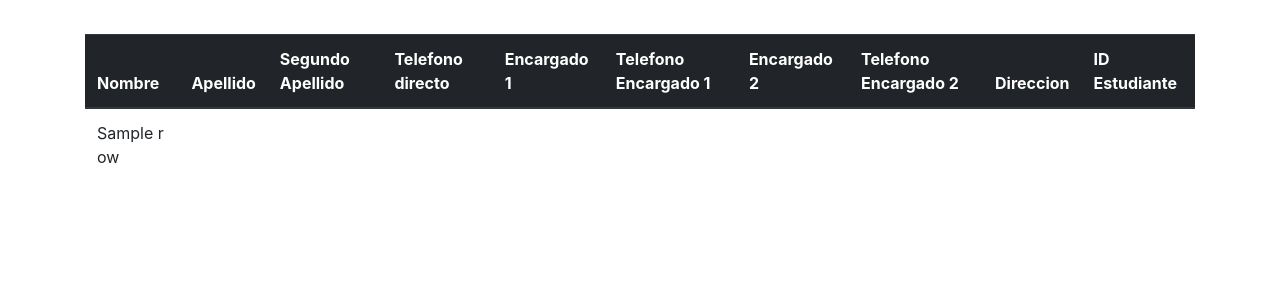
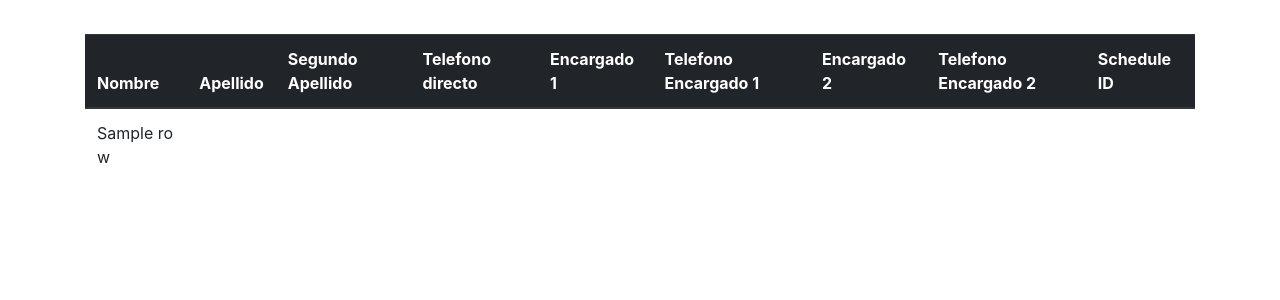
Before and after one commit to Ejas12/monoamie, a Flask app: template templates/tablematriculados.html in a window 1280 px wide. Shown: the part 66-366 px from the top of the page. Run offline with Flask 2, Linux system fonts and the light colour scheme; the template is opened without the code that fills it: most values are stand-ins (such as "Sample title", 1, 10 or a date in 2020); parts of the project's set-up code (start-up, migrations or seed data) failed here and were passed over; some libraries are stand-ins or nearby versions.

Commit message:
table style

```diff
--- a/templates/tablematriculados.html
+++ b/templates/tablematriculados.html
@@ -16,8 +16,7 @@
             <th>Telefono Encargado 1</th>
             <th >Encargado 2</th>
             <th >Telefono Encargado 2</th>
-            <th >Direccion</th>
-            <th >ID Estudiante</th>
+            <th >Schedule ID</th>
     </tr>
     </thead>
     <tbody>
```
